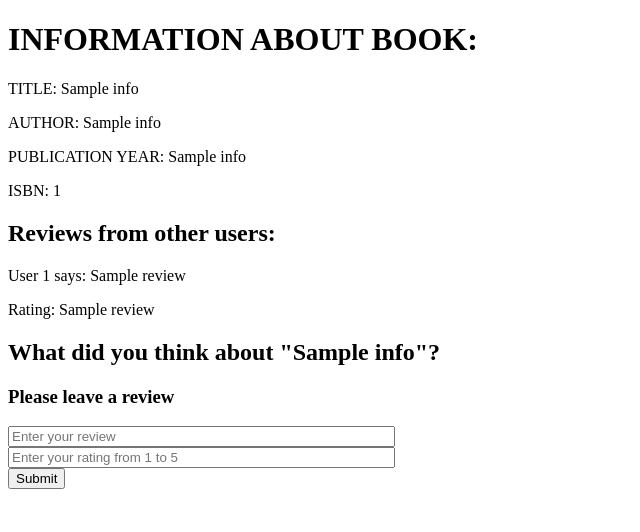
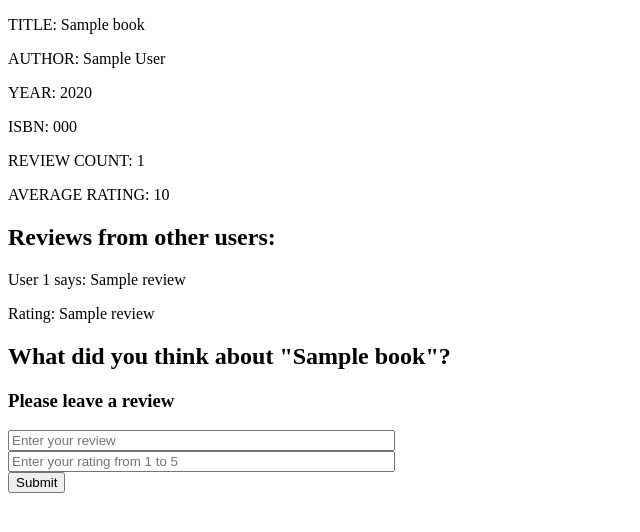
Before and after one commit to laimaurnezaite/TheBookGeek, a Flask app: template templates/book.html in a window 1280 px wide. Shown: the top 532 px of the page, without its empty margins (0-640 px from the left). Run offline with Flask 2, Linux system fonts and the light colour scheme; the template is opened without the code that fills it: most values are stand-ins (such as "Sample title", 1, 10 or a date in 2020); some libraries are stand-ins or nearby versions.

Commit message:
add corrections to displaying info

```diff
--- a/templates/book.html
+++ b/templates/book.html
@@ -4,21 +4,23 @@
        <title>Project 1: Books</title>
     </head>
     <body>
-        <h1>INFORMATION ABOUT BOOK:</h1>
-        {% for info in book %}
-            <p>TITLE: {{info[1]}}</p>
-            <p>AUTHOR: {{info[2]}}</p>
-            <p>PUBLICATION YEAR: {{info[3]}}</p>
-            <p>ISBN: {{info[0]}}</p>
-        {% endfor %}
+            <p>TITLE: {{book["title"]}}</p>
+            <p>AUTHOR: {{book["author"]}}</p>
+            <p>YEAR: {{book["year"]}}</p>
+            <p>ISBN: {{book["isbn"]}}</p>
+            <p>REVIEW COUNT: {{book["review_count"]}}</p>
+            <p>AVERAGE RATING: {{book["average_score"]}}</p>
+
         <h2>Reviews from other users:</h2>
         {% for review in reviews %}
             <p>User {{review[0]}} says: {{review[1]}}</p>
             <p>Rating: {{review[2]}}</p>
         {% endfor %}
-        <h2>What did you think about "{{book[0][1]}}"?</h2>
+
+
+        <h2>What did you think about "{{book['title']}}"?</h2>
         <h3>Please leave a review</h3>
-        <form action="/book/{{book[0][0]}}" method="POST">
+        <form action="/book/{{book['isbn']}}" method="POST">
             <div>
                 <div>
                     <input type="text" name="review" placeholder="Enter your review" autocomplete="off" style="width: 30%;" required>
@@ -31,5 +33,8 @@
                 </div>
             </div>
         </form>
+
+
+
     </body>
 </html>
```
